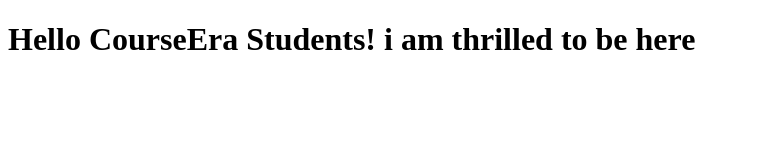
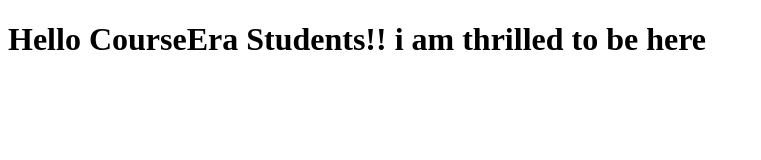
Before and after one commit to c2bsarav/CourseEra_Angular, a plain HTML site: page index.html in a window 1280 px wide. Shown: the whole page, without its empty margins (0-761 px from the left). Drawn offline with Linux system fonts and the light colour scheme.

Commit message:
new version2 of index.html

```diff
--- a/index.html
+++ b/index.html
@@ -5,6 +5,6 @@
     <title>Hello CourseEra</title>
   </head>
   <body>
-    <h1>Hello CourseEra Students! i am thrilled to be here</h1>
+    <h1>Hello CourseEra Students!! i am thrilled to be here</h1>
   </body>
 </html>
```
